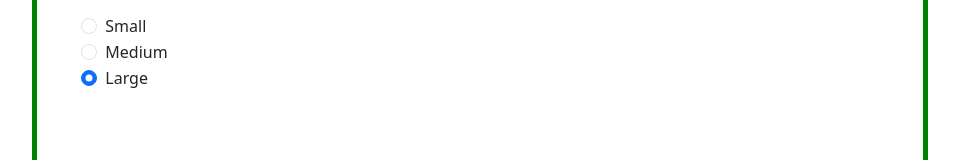
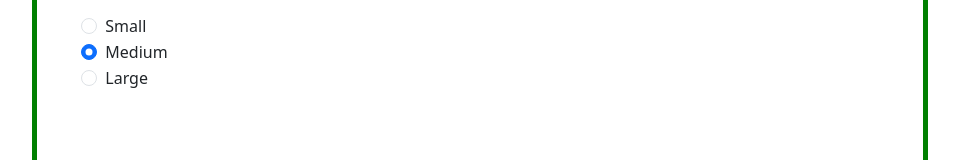
Before and after one commit to dyikwong/kakuji, a React (Vite) app: page / in a window 1280 px wide. Shown: the part 494-654 px from the top of the page, without its empty margins (160-1119 px from the left). Built offline with nearby package versions, Linux system fonts and the light colour scheme.

Commit message:
fix default button to medium

```diff
--- a/src/components/Start.jsx
+++ b/src/components/Start.jsx
@@ -78,7 +78,7 @@ function Start() {
 						</label>
 					</div>
 					<div class="form-check">
-						<input class="form-check-input" type="radio" name="flexRadioDefault" id="canvasLarge" checked />
+						<input class="form-check-input" type="radio" name="flexRadioDefault" id="canvasLarge" />
 						<label class="form-check-label" for="canvasLarge">
 							Large
 						</label>
```
